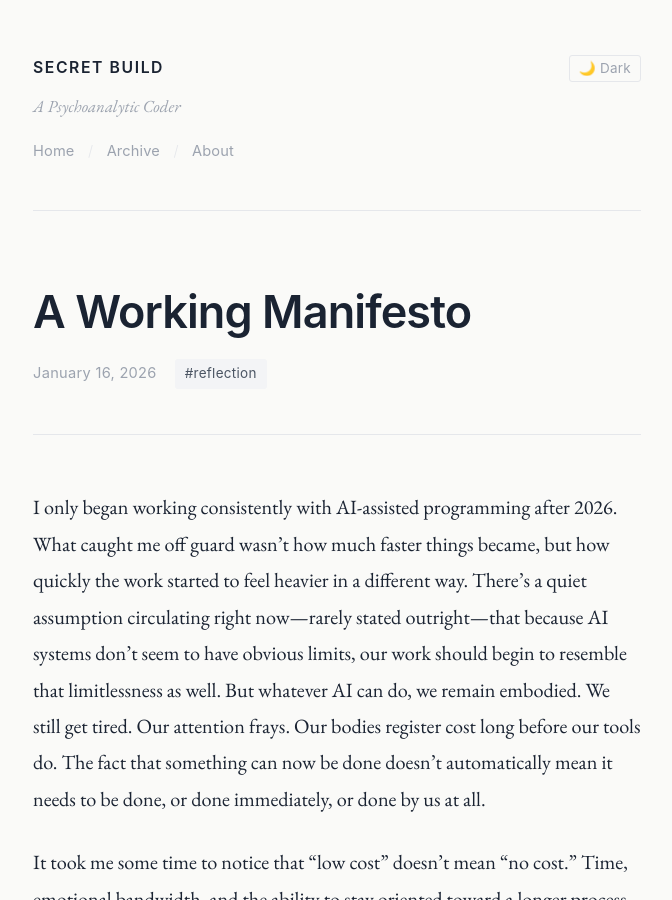
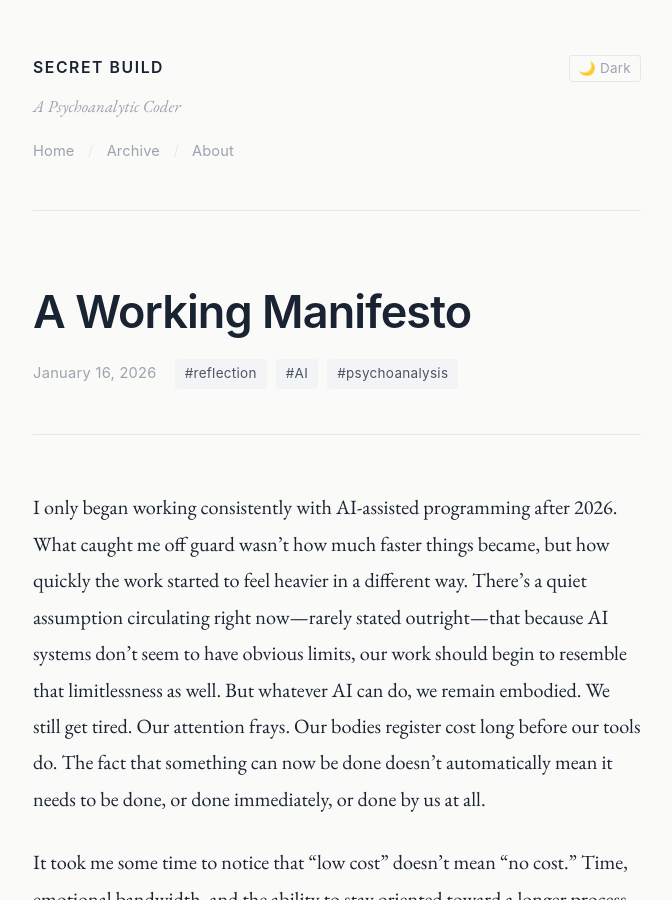
Before and after one commit to xiaomengicp/tech-blog, a Jekyll site: the page built from _posts/2026-01-16-a-working-manisfesto.md, in a window 1280 px wide and 900 px high. Shown: the whole window, without its empty margins (303-975 px from the left). Built offline with Jekyll 4.4.1, drawn with Linux system fonts in a browser that asks for light colours.

```diff
--- a/_posts/2026-01-16-a-working-manisfesto.md
+++ b/_posts/2026-01-16-a-working-manisfesto.md
@@ -3,6 +3,8 @@
 date: 2026-01-16
 tags:
   - reflection
+  - AI
+  - psychoanalysis
 published: true
 ---
 I only began working consistently with AI-assisted programming after 2026. What caught me off guard wasn’t how much faster things became, but how quickly the work started to feel heavier in a different way. There’s a quiet assumption circulating right now—rarely stated outright—that because AI systems don’t seem to have obvious limits, our work should begin to resemble that limitlessness as well. But whatever AI can do, we remain embodied. We still get tired. Our attention frays. Our bodies register cost long before our tools do. The fact that something can now be done doesn’t automatically mean it needs to be done, or done immediately, or done by us at all.
```
